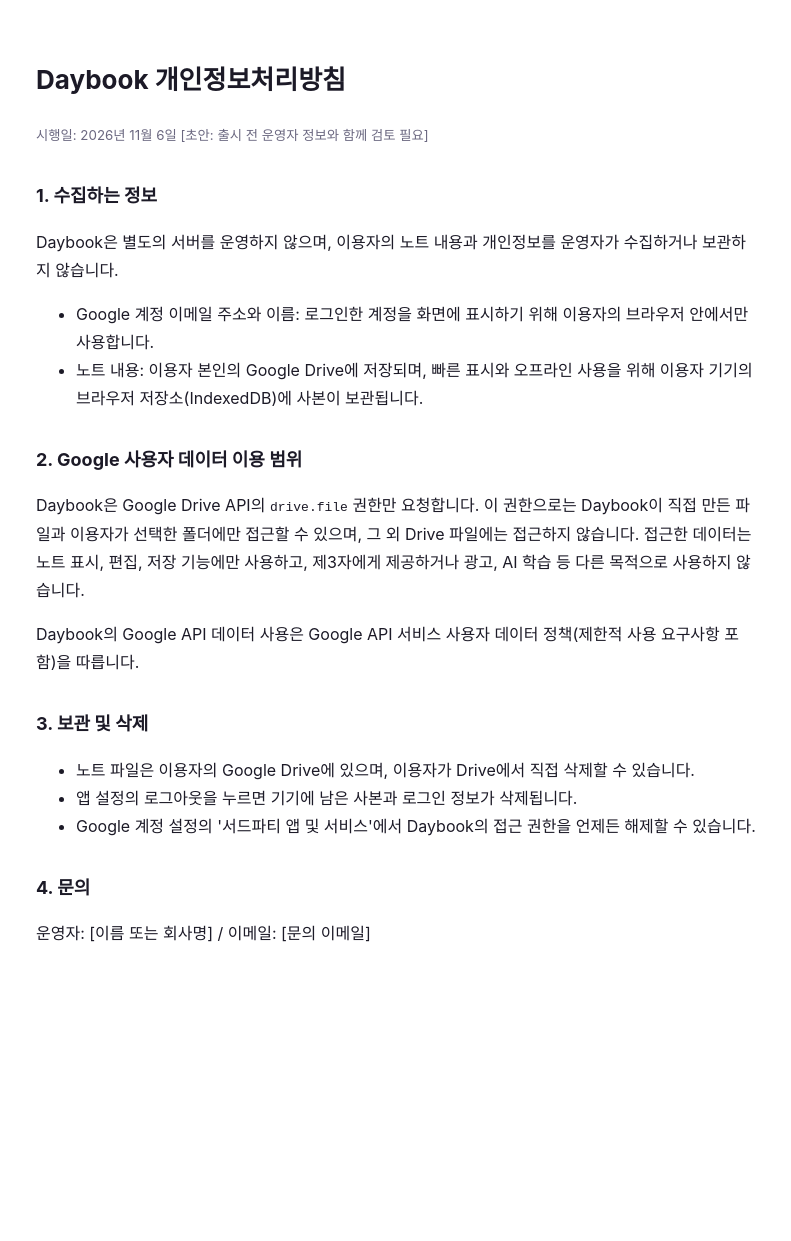
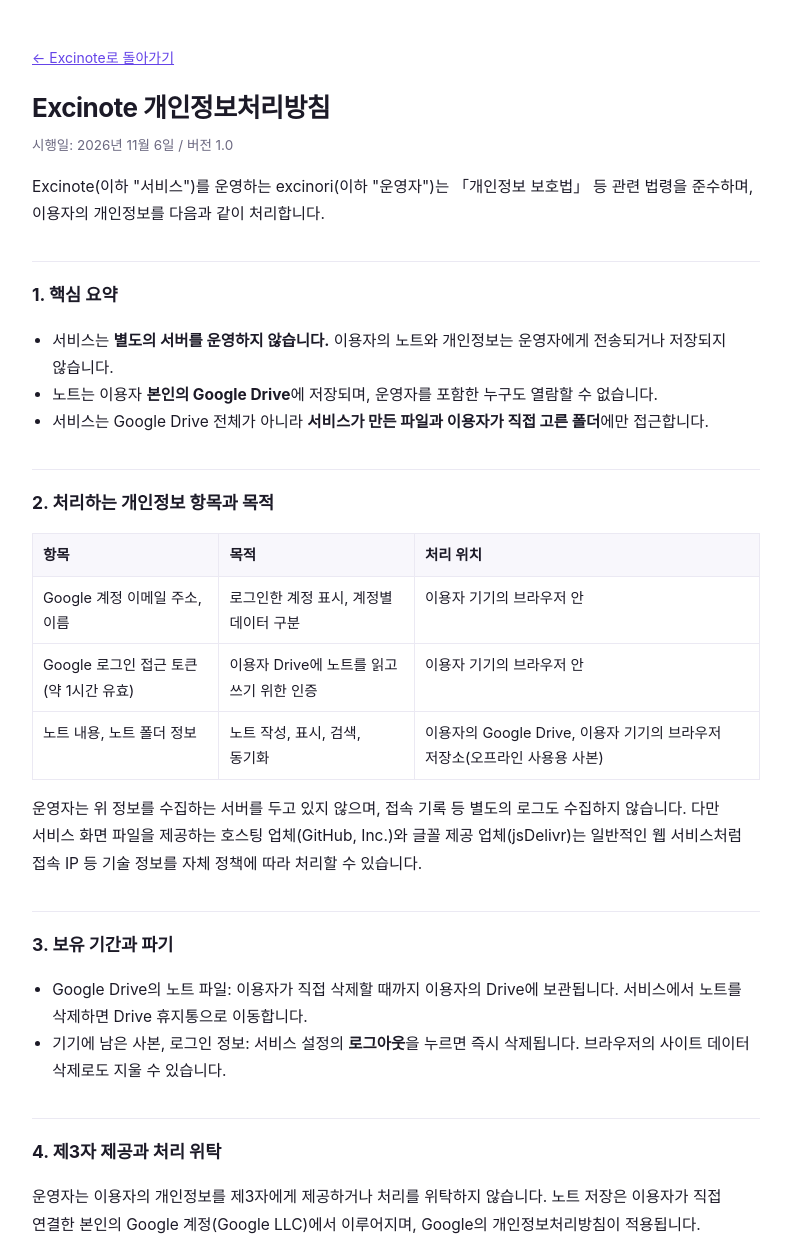
Before and after one commit to excinori-pixe/excinote, a plain HTML site: page privacy.html in a window 1280 px wide. Shown: the top 1241 px of the page, without its empty margins (244-1035 px from the left). Before the commit the page ends 1043 px from the top, so only its background shows below. Drawn offline with Linux system fonts and the light colour scheme.

Commit message:
Excinote v1.4: privacy.html

```diff
--- a/privacy.html
+++ b/privacy.html
@@ -3,41 +3,73 @@
 <head>
 <meta charset="utf-8">
 <meta name="viewport" content="width=device-width, initial-scale=1">
-<title>Daybook 개인정보처리방침</title>
-<style>
-  :root { --bg:#fff; --text:#1c1a27; --muted:#6b6880; --accent:#6544e8; color-scheme: light; }
-  @media (prefers-color-scheme: dark) { :root { --bg:#15141c; --text:#ecebf4; --muted:#9a97b0; --accent:#b3a1ff; color-scheme: dark; } }
-  body { margin:0; background:var(--bg); color:var(--text); font-family:'Pretendard Variable',Pretendard,-apple-system,'Malgun Gothic',sans-serif; line-height:1.75; }
-  main { max-width:720px; margin:0 auto; padding:40px 20px 80px; }
-  h1 { font-size:26px; } h2 { font-size:18px; margin-top:32px; }
-  p, li { color:var(--text); } small { color:var(--muted); } a { color:var(--accent); }
-</style>
+<title>Excinote 개인정보처리방침</title>
+<link rel="icon" href="icon.svg" type="image/svg+xml">
+<link rel="stylesheet" href="legal.css">
 </head>
 <body>
 <main>
-<h1>Daybook 개인정보처리방침</h1>
-<small>시행일: 2026년 11월 6일 [초안: 출시 전 운영자 정보와 함께 검토 필요]</small>
+<p class="back"><a href="./">← Excinote로 돌아가기</a></p>
+<h1>Excinote 개인정보처리방침</h1>
+<p class="meta">시행일: 2026년 11월 6일 / 버전 1.0</p>
 
-<h2>1. 수집하는 정보</h2>
-<p>Daybook은 별도의 서버를 운영하지 않으며, 이용자의 노트 내용과 개인정보를 운영자가 수집하거나 보관하지 않습니다.</p>
+<p>Excinote(이하 "서비스")를 운영하는 excinori(이하 "운영자")는 「개인정보 보호법」 등 관련 법령을 준수하며, 이용자의 개인정보를 다음과 같이 처리합니다.</p>
+
+<h2>1. 핵심 요약</h2>
 <ul>
-  <li>Google 계정 이메일 주소와 이름: 로그인한 계정을 화면에 표시하기 위해 이용자의 브라우저 안에서만 사용합니다.</li>
-  <li>노트 내용: 이용자 본인의 Google Drive에 저장되며, 빠른 표시와 오프라인 사용을 위해 이용자 기기의 브라우저 저장소(IndexedDB)에 사본이 보관됩니다.</li>
+  <li>서비스는 <b>별도의 서버를 운영하지 않습니다.</b> 이용자의 노트와 개인정보는 운영자에게 전송되거나 저장되지 않습니다.</li>
+  <li>노트는 이용자 <b>본인의 Google Drive</b>에 저장되며, 운영자를 포함한 누구도 열람할 수 없습니다.</li>
+  <li>서비스는 Google Drive 전체가 아니라 <b>서비스가 만든 파일과 이용자가 직접 고른 폴더</b>에만 접근합니다.</li>
 </ul>
 
-<h2>2. Google 사용자 데이터 이용 범위</h2>
-<p>Daybook은 Google Drive API의 <code>drive.file</code> 권한만 요청합니다. 이 권한으로는 Daybook이 직접 만든 파일과 이용자가 선택한 폴더에만 접근할 수 있으며, 그 외 Drive 파일에는 접근하지 않습니다. 접근한 데이터는 노트 표시, 편집, 저장 기능에만 사용하고, 제3자에게 제공하거나 광고, AI 학습 등 다른 목적으로 사용하지 않습니다.</p>
-<p>Daybook의 Google API 데이터 사용은 Google API 서비스 사용자 데이터 정책(제한적 사용 요구사항 포함)을 따릅니다.</p>
+<h2>2. 처리하는 개인정보 항목과 목적</h2>
+<table>
+  <tr><th>항목</th><th>목적</th><th>처리 위치</th></tr>
+  <tr><td>Google 계정 이메일 주소, 이름</td><td>로그인한 계정 표시, 계정별 데이터 구분</td><td>이용자 기기의 브라우저 안</td></tr>
+  <tr><td>Google 로그인 접근 토큰(약 1시간 유효)</td><td>이용자 Drive에 노트를 읽고 쓰기 위한 인증</td><td>이용자 기기의 브라우저 안</td></tr>
+  <tr><td>노트 내용, 노트 폴더 정보</td><td>노트 작성, 표시, 검색, 동기화</td><td>이용자의 Google Drive, 이용자 기기의 브라우저 저장소(오프라인 사용용 사본)</td></tr>
+</table>
+<p>운영자는 위 정보를 수집하는 서버를 두고 있지 않으며, 접속 기록 등 별도의 로그도 수집하지 않습니다. 다만 서비스 화면 파일을 제공하는 호스팅 업체(GitHub, Inc.)와 글꼴 제공 업체(jsDelivr)는 일반적인 웹 서비스처럼 접속 IP 등 기술 정보를 자체 정책에 따라 처리할 수 있습니다.</p>
 
-<h2>3. 보관 및 삭제</h2>
+<h2>3. 보유 기간과 파기</h2>
 <ul>
-  <li>노트 파일은 이용자의 Google Drive에 있으며, 이용자가 Drive에서 직접 삭제할 수 있습니다.</li>
-  <li>앱 설정의 로그아웃을 누르면 기기에 남은 사본과 로그인 정보가 삭제됩니다.</li>
-  <li>Google 계정 설정의 '서드파티 앱 및 서비스'에서 Daybook의 접근 권한을 언제든 해제할 수 있습니다.</li>
+  <li>Google Drive의 노트 파일: 이용자가 직접 삭제할 때까지 이용자의 Drive에 보관됩니다. 서비스에서 노트를 삭제하면 Drive 휴지통으로 이동합니다.</li>
+  <li>기기에 남은 사본, 로그인 정보: 서비스 설정의 <b>로그아웃</b>을 누르면 즉시 삭제됩니다. 브라우저의 사이트 데이터 삭제로도 지울 수 있습니다.</li>
 </ul>
 
-<h2>4. 문의</h2>
-<p>운영자: [이름 또는 회사명] / 이메일: [문의 이메일]</p>
+<h2>4. 제3자 제공과 처리 위탁</h2>
+<p>운영자는 이용자의 개인정보를 제3자에게 제공하거나 처리를 위탁하지 않습니다. 노트 저장은 이용자가 직접 연결한 본인의 Google 계정(Google LLC)에서 이루어지며, Google의 개인정보처리방침이 적용됩니다.</p>
+
+<h2>5. Google 사용자 데이터 이용 (Google API)</h2>
+<p>서비스는 Google Drive API의 <code>drive.file</code> 권한만 요청합니다. Google API로 받은 정보는 노트 표시, 편집, 저장 기능에만 사용하며, 광고, 판매, 신용 평가, AI 모델 학습 등 다른 목적으로 사용하거나 제3자에게 전송하지 않습니다.</p>
+<p lang="en"><i>Excinote's use and transfer to any other app of information received from Google APIs will adhere to the <a href="https://developers.google.com/terms/api-services-user-data-policy" target="_blank" rel="noopener">Google API Services User Data Policy</a>, including the Limited Use requirements.</i></p>
+
+<h2>6. 이용자의 권리와 행사 방법</h2>
+<ul>
+  <li>노트의 열람, 수정, 삭제는 서비스 또는 Google Drive에서 이용자가 직접 할 수 있습니다.</li>
+  <li>서비스의 Google 계정 접근 권한은 <a href="https://myaccount.google.com/connections" target="_blank" rel="noopener">Google 계정 &gt; 서드파티 앱 및 서비스</a>에서 언제든 해제할 수 있습니다.</li>
+  <li>그 밖의 문의는 아래 개인정보 보호책임자에게 연락하면 지체 없이 조치합니다.</li>
+</ul>
+
+<h2>7. 안전성 확보 조치</h2>
+<ul>
+  <li>최소 권한(<code>drive.file</code>)만 요청하고, 모든 통신은 HTTPS로 암호화됩니다.</li>
+  <li>허용된 주소 외 외부 스크립트 실행을 차단하는 보안 정책(Content-Security-Policy)을 적용합니다.</li>
+  <li>로그아웃 시 접근 토큰을 폐기하고 기기의 사본을 삭제합니다.</li>
+</ul>
+
+<h2>8. 만 14세 미만 아동</h2>
+<p>서비스는 만 14세 미만 아동을 대상으로 하지 않으며, Google 계정 정책에 따른 연령 기준을 따릅니다.</p>
+
+<h2>9. 개인정보 보호책임자</h2>
+<table>
+  <tr><th>운영자 및 보호책임자</th><td>excinori</td></tr>
+  <tr><th>이메일</th><td>excinori [at] gmail.com (전송 시 [at]을 @로 바꿔 주세요)</td></tr>
+</table>
+<p>개인정보 침해에 대한 신고나 상담은 개인정보침해신고센터(국번 없이 118, privacy.kisa.or.kr), 개인정보분쟁조정위원회(1833-6972, www.kopico.go.kr)에도 할 수 있습니다.</p>
+
+<h2>10. 변경</h2>
+<p>이 방침이 바뀌면 시행 7일 전부터 서비스 화면 또는 이 페이지를 통해 알립니다. 이용자에게 불리한 중요한 변경은 30일 전에 알립니다.</p>
 </main>
 </body>
 </html>
```
